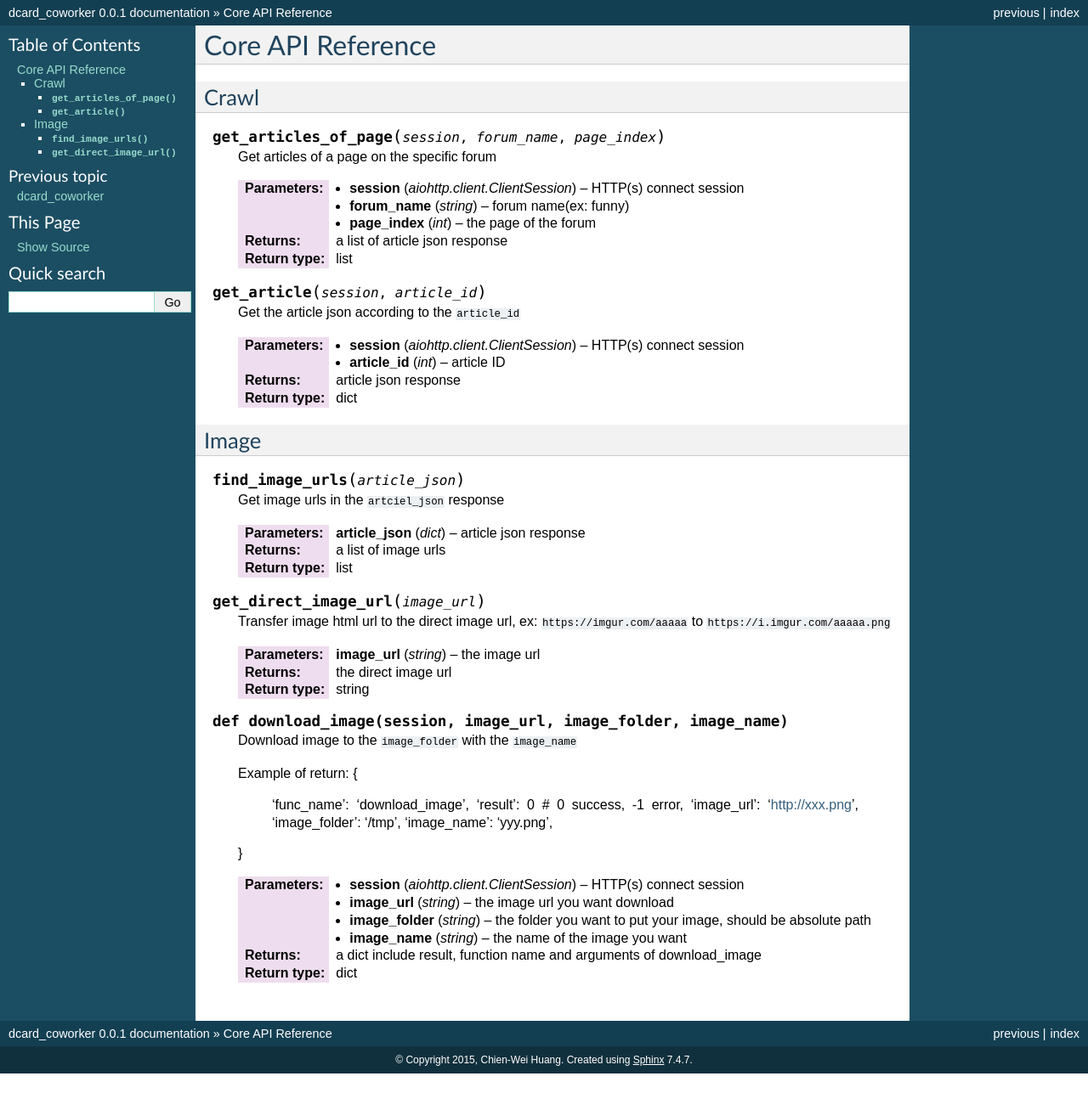
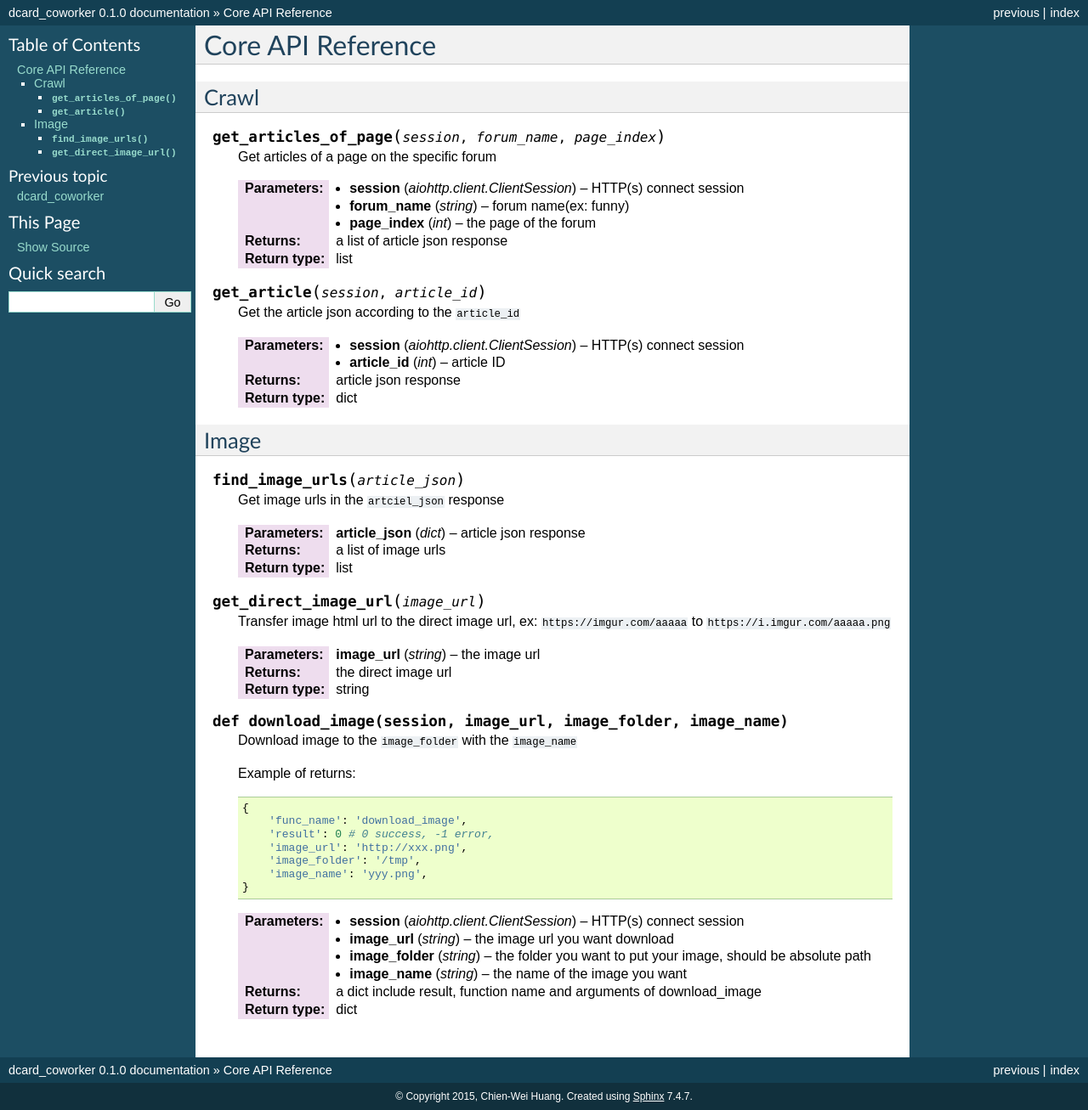
Before and after one commit to carlcarl/dcard_coworker, a Sphinx documentation site: the page built from docs/api.rst, in a window 1280 px wide. Shown: the whole page at 85% size. Built offline with Sphinx 7.4.7, drawn with Linux system fonts in a browser that asks for light colours; before the commit the page ends 1264 px from its top, so only the background shows below that.

```diff
--- a/dcard_coworker/__init__.py
+++ b/dcard_coworker/__init__.py
@@ -1,3 +1,3 @@
 from .dcard_coworker import *
 
-__version__ = '0.0.1'
+__version__ = '0.1.0'
--- a/docs/api.rst
+++ b/docs/api.rst
@@ -61,14 +61,17 @@ Image
 
     Download image to the ``image_folder`` with the ``image_name``
 
-    Example of return:
-    {
-        'func_name': 'download_image',
-        'result': 0 # 0 success, -1 error,
-        'image_url': 'http://xxx.png',
-        'image_folder': '/tmp',
-        'image_name': 'yyy.png',
-    }
+    Example of returns:
+
+    ::
+
+        {
+            'func_name': 'download_image',
+            'result': 0 # 0 success, -1 error,
+            'image_url': 'http://xxx.png',
+            'image_folder': '/tmp',
+            'image_name': 'yyy.png',
+        }
 
     :param aiohttp.client.ClientSession session: HTTP(s) connect session
 
--- a/docs/conf.py
+++ b/docs/conf.py
@@ -122,7 +122,7 @@ highlight_language = 'python3'
 
 # The theme to use for HTML and HTML Help pages.  See the documentation for
 # a list of builtin themes.
-html_theme = 'default'
+html_theme = 'classic'
 
 # Theme options are theme-specific and customize the look and feel of a theme
 # further.  For a list of options available for each theme, see the
```
